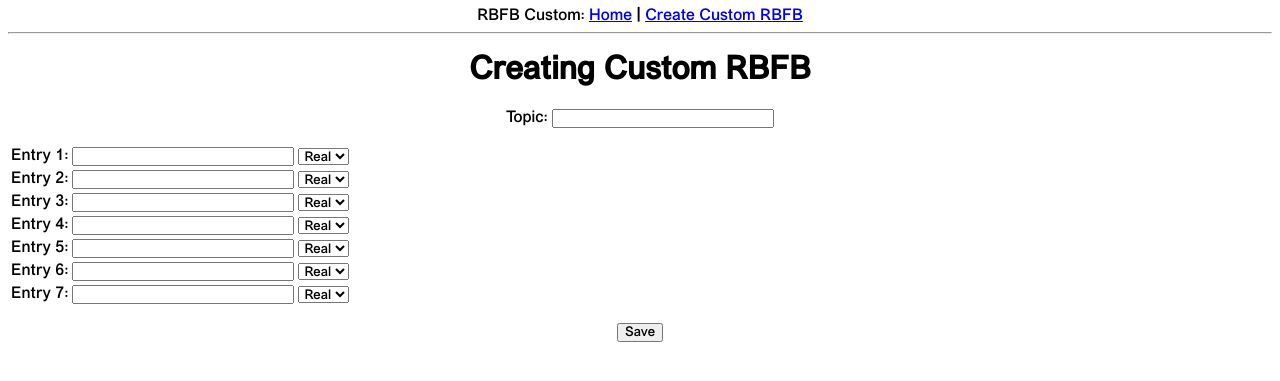
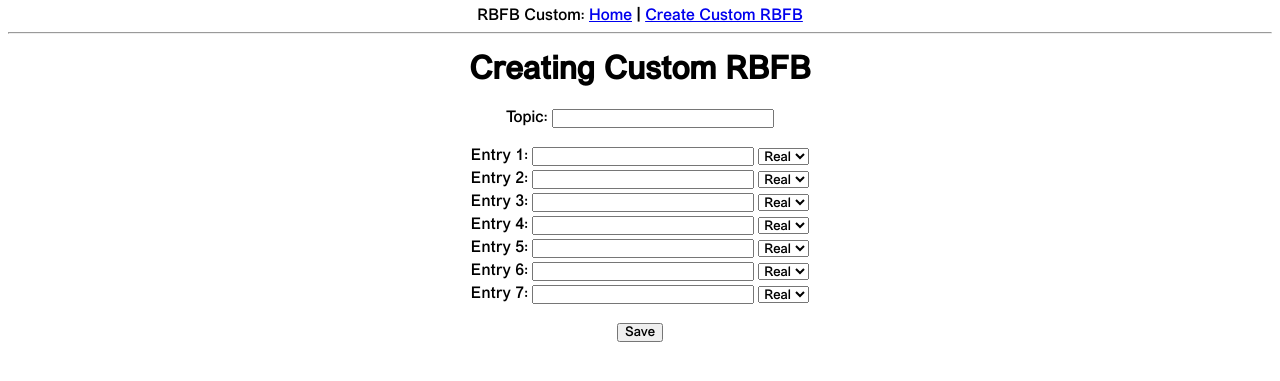
Before and after one commit to griffinhcollins/custom-rbfb, a Flask app: page /new in a window 1280 px wide. Shown: the top 381 px of the page. Run offline with Flask 3, Linux system fonts and the light colour scheme.

Commit message:
Centred the creation table

```diff
--- a/app/static/styles.css
+++ b/app/static/styles.css
@@ -5,7 +5,7 @@
 }
 
 
-#view-table {
+#centred-table {
     margin: 0px auto;
 }
 
--- a/app/templates/new.html
+++ b/app/templates/new.html
@@ -12,7 +12,7 @@
         <span style="color: red;">[{{ error }}]</span>
         {% endfor %}
     </p>
-    <table>
+    <table id="centred-table">
         {% for q in form.questions %}
         <tr>
             <td> {{ q.entry.label }} {{loop.index}}: </td>
--- a/app/templates/view.html
+++ b/app/templates/view.html
@@ -10,7 +10,7 @@
     <div id="scribble">Are these real</div>
     <div id="topic-heading">{{ topic }}?</div>
 </h1>
-<table id="view-table">
+<table id="centred-table">
     {% for c in candidates %}
     <tr id="row-{{ loop.index0 }}" style="display:none">
         <td>
```
